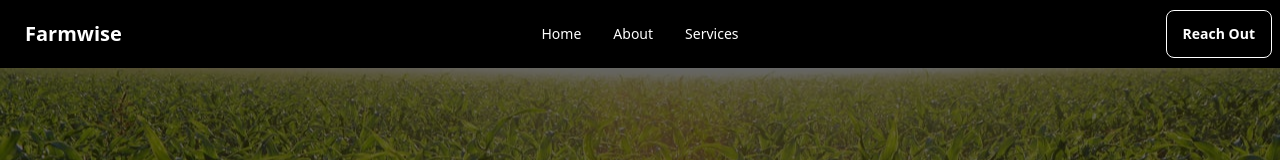
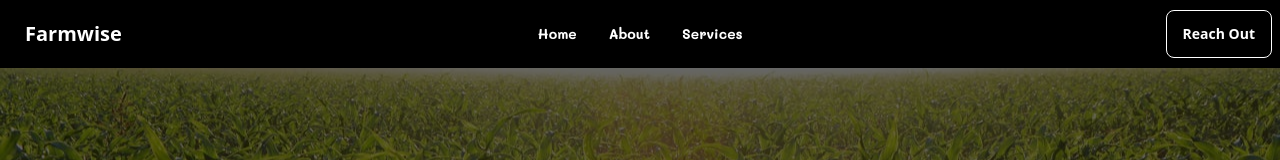
Before and after one commit to kevinmisigaro/farmwise, a Next.js app: page / in a window 1280 px wide. Shown: the top 160 px of the page. Built offline with nearby package versions, Linux system fonts and the light colour scheme.

Commit message:
nav text update

```diff
--- a/src/app/page.tsx
+++ b/src/app/page.tsx
@@ -177,7 +177,7 @@ export default function Home() {
       {/* end of benefits section */}
 
       <div className="px-5 md:px-32 bg-[#fdd51f] flex flex-col md:flex-row justify-between gap-x-5 md:gap-x-12 py-12">
-        <div className="flex items-center gap-x-5">
+        <div className="flex items-center gap-x-5 mb-5">
           <img
             className="mask mask-squircle w-[3.5rem] h-[3.5rem]"
             src="https://daisyui.com/images/stock/photo-1567653418876-5bb0e566e1c2.jpg"
@@ -188,7 +188,7 @@ export default function Home() {
           </div>
         </div>
 
-        <div className="flex items-center gap-x-5">
+        <div className="flex items-center gap-x-5 mb-5">
           <img
             className="mask mask-squircle w-[3.5rem] h-[3.5rem]"
             src="https://daisyui.com/images/stock/photo-1567653418876-5bb0e566e1c2.jpg"
@@ -199,7 +199,7 @@ export default function Home() {
           </div>
         </div>
 
-        <div className="flex items-center gap-x-5">
+        <div className="flex items-center gap-x-5 mb-5">
           <img
             className="mask mask-squircle w-[3.5rem] h-[3.5rem]"
             src="https://daisyui.com/images/stock/photo-1567653418876-5bb0e566e1c2.jpg"
--- a/src/components/navbar/index.tsx
+++ b/src/components/navbar/index.tsx
@@ -1,3 +1,5 @@
+import { mali } from "@/utils/fonts";
+
 function Navbar() {
   return (
     <div className="navbar bg-[black] text-white">
@@ -34,7 +36,6 @@ function Navbar() {
             <li>
               <a>Services</a>
             </li>
-
           </ul>
         </div>
         <a className="btn btn-ghost text-xl">Farmwise</a>
@@ -42,15 +43,15 @@ function Navbar() {
       <div className="navbar-center hidden lg:flex">
         <ul className="menu menu-horizontal px-1">
           <li>
-              <a>Home</a>
+            <a className={`${mali.className}`}>Home</a>
           </li>
 
           <li>
-              <a>About</a>
+            <a className={`${mali.className}`}>About</a>
           </li>
 
           <li>
-              <a>Services</a>
+            <a className={`${mali.className}`}>Services</a>
           </li>
         </ul>
       </div>
```
Lines whose indentation alone changed are shown as unchanged.
